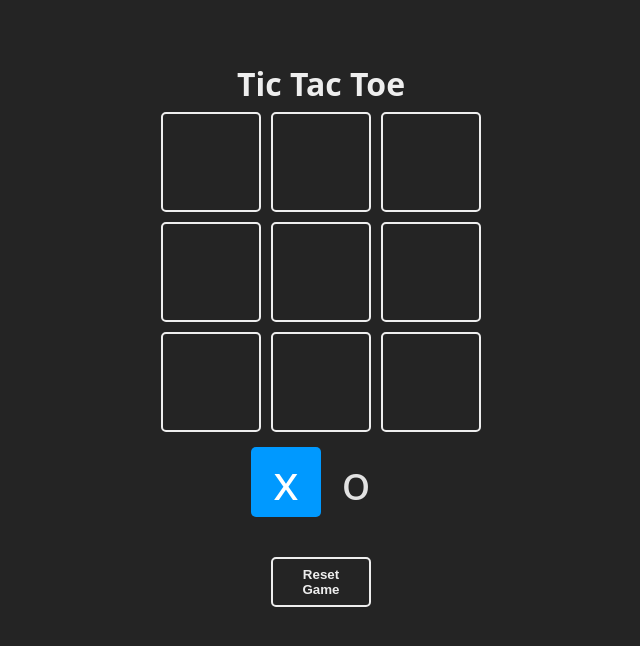
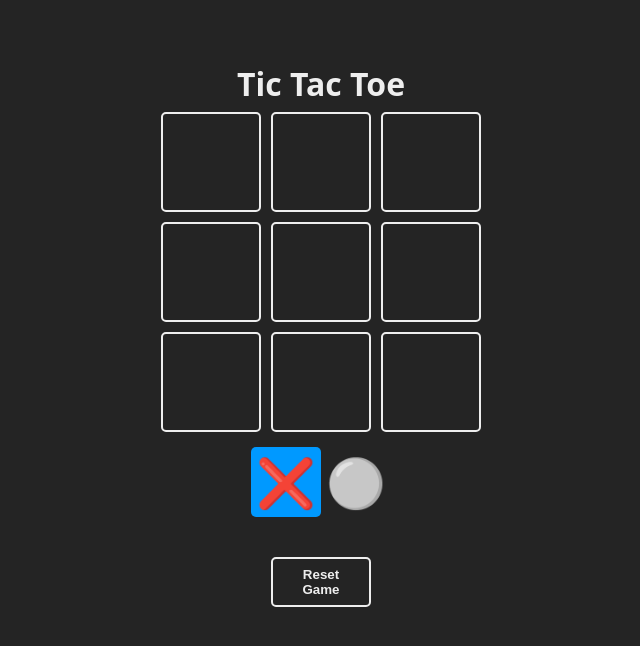
Before and after one commit to jmcamposdev/learning-react, a React (Vite) app in the folder projects/02-tic-tac-toe/: page / in a window 1280 px wide. Shown: the top 646 px of the page, without its empty margins (319-959 px from the left). Built offline with nearby package versions, Linux system fonts and the light colour scheme.

Commit message:
Update turn symbols in constants.js

```diff
--- a/projects/02-tic-tac-toe/src/constants.js
+++ b/projects/02-tic-tac-toe/src/constants.js
@@ -1,6 +1,6 @@
 export const TURNS = {
-  X: 'x',
-  O: 'o'
+  X: '❌',
+  O: '⚪',
 }
 
 export const WINNER_COMBINATIONS = [
```
